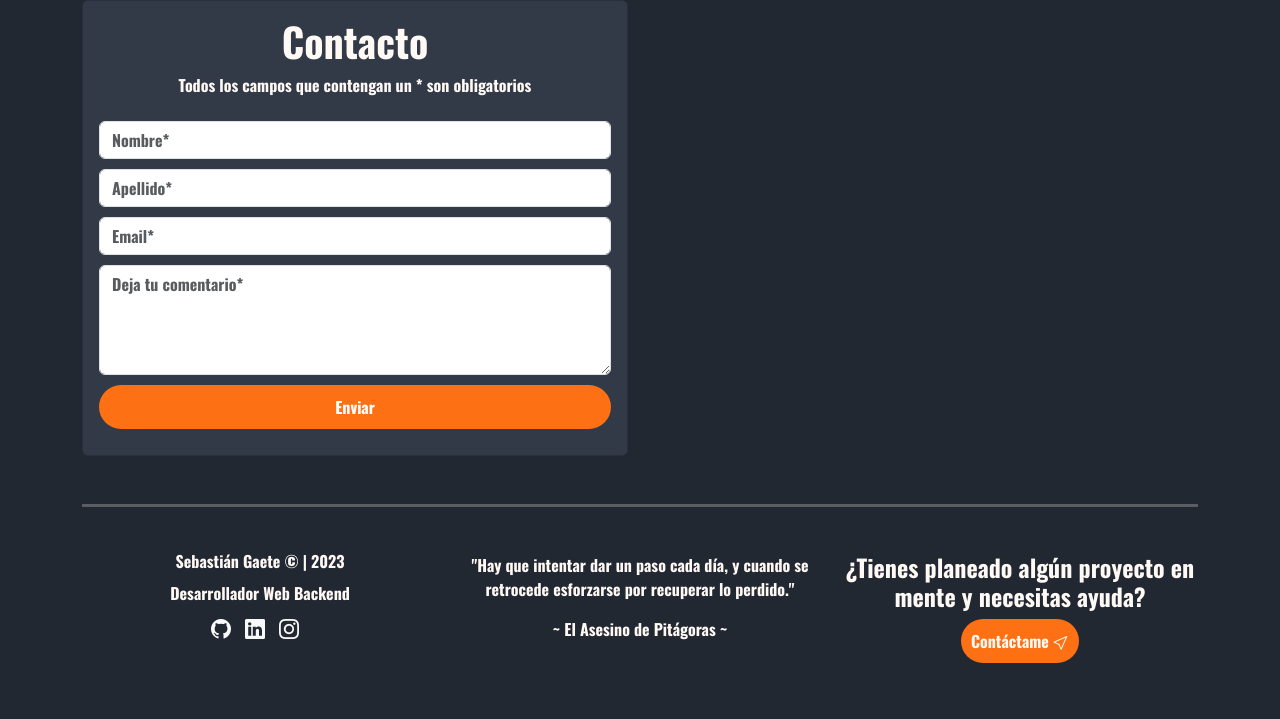
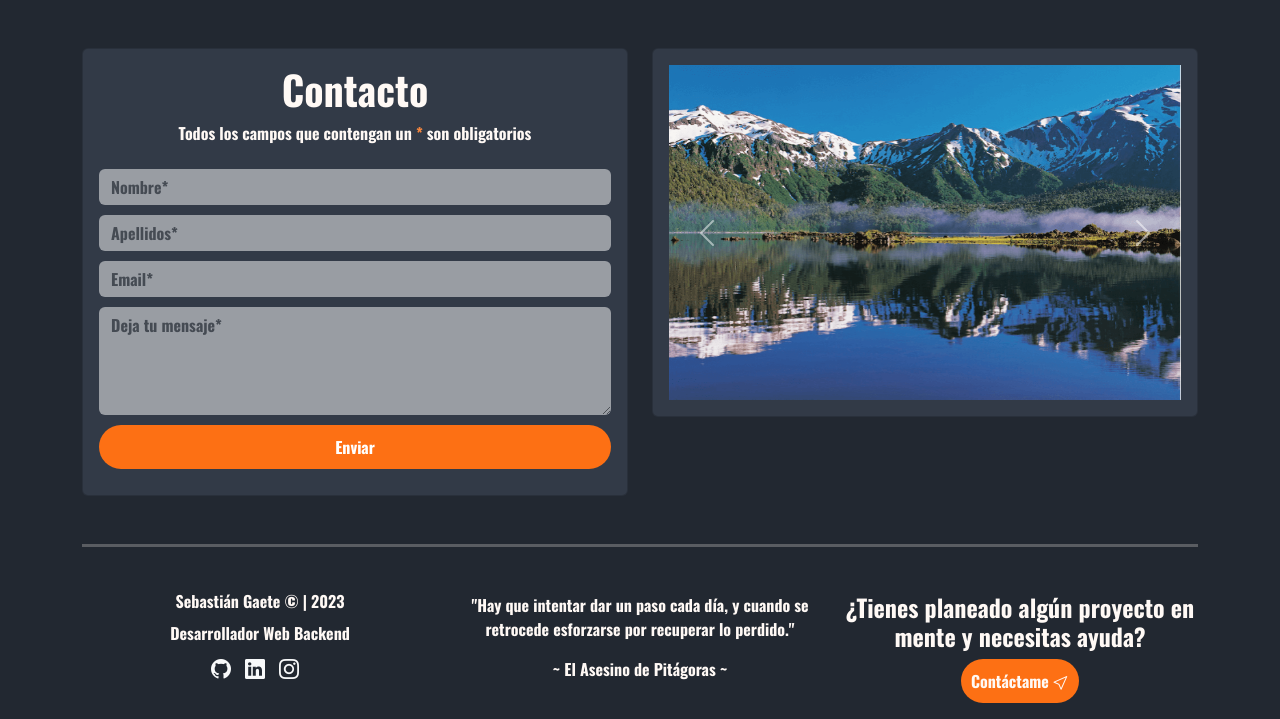
Before and after one commit to SebastianGaete/Portafolio, a Django app: page /contact/ in a window 1280 px wide. Shown: the part 92-811 px from the top of the page. Before the commit the page ends 755 px from the top, so only its background shows below. Run offline with Django 4.2, Linux system fonts and the light colour scheme.

Commit message:
Portafolio1.0.4

```diff
--- a/myportfolio/static/css/style.css
+++ b/myportfolio/static/css/style.css
@@ -197,12 +197,32 @@ li{
 }
 
 
-/*  CONTACT FORMULARIO  */
+/*  CONTACT & COMENT FORMULARIO */
 .card_formulario{
     background-color: var(--fondo2);
 }
 
 .campo_input{
-    max-width: 600px;
     margin-bottom: 10px;
 }
+@media (max-width: 834px ){
+    .carrusel{
+        visibility: collapse;
+    }
+}
+
+/* <div class="col col-lg-6">
+            <form method="POST" class="card card-body card_formulario text-center">
+                <h1>Comentarios</h1>
+                {% csrf_token %}
+
+                <label for="usuario"></label>
+                <input class="form-control campo_input opacity-50 shadow-none border-0" type="text" name="usuario" id="usuario" placeholder="nombre (opcional)">
+
+                <label for="contenido"></label>
+                <textarea class="form-control campo_input opacity-50 shadow-none border-0" name="contenido" id="contenido" rows="4" placeholder="Deja tu comentario*"></textarea>
+
+                <button class="btn btn-secondary campo_input button_contact">Comentar</button>
+
+            </form>
+        </div> */
--- a/myportfolio/templates/index.html
+++ b/myportfolio/templates/index.html
@@ -1,8 +1,7 @@
 {% extends 'layouts/layout.html' %}
+{% load static %}
 
-{% load static %}
 {% block content %}
-
 <!-- Index -->
 <section>
     <div class="container">
@@ -36,8 +35,6 @@
         </div>
     </div>
 </section>
-
-
 
 <!-- Proyectos -->
 <section>
--- a/myportfolio/templates/pages/about.html
+++ b/myportfolio/templates/pages/about.html
@@ -3,6 +3,7 @@
 
 {% block content %}
 
+<section>
     <div class="container mt-5">
         <div class="row">
             <div class="col">
@@ -54,6 +55,6 @@
             </div>
         </div>
     </div>
-
+</section>
 
 {% endblock %}
--- a/myportfolio/templates/pages/contact.html
+++ b/myportfolio/templates/pages/contact.html
@@ -1,26 +1,28 @@
 {% extends 'layouts/layout.html' %}
+{% load static %}
 
 {% block content %}
 
-<div class="container">
+<section>
+    <div class="container mt-5">
         <div class="row">
-        <div class="col col-lg-6 m-0">
+            <div class="col col-lg-6 col-md-12 col-sm-12 col-12">
                 <form method="POST" class="card card-body card_formulario text-center">
                     <h1>Contacto</h1>
-                <p class="mb-4">Todos los campos que contengan un * son obligatorios</p>
+                    <p class="mb-4">Todos los campos que contengan un <span class="skills">*</span> son obligatorios</p>
                     {% csrf_token %}
 
                     <label for="nombre"></label>
-                <input class="form-control campo_input" type="text" name="nombre" id="nombre" placeholder="Nombre*">
+                    <input class="form-control campo_input opacity-50 shadow-none border-0 type="text" name="nombre" id="nombre" placeholder="Nombre*">
 
                     <label for="apellidos"></label>
-                <input class="form-control campo_input" type="text" name="apellidos" id="apellidos" placeholder="Apellido*">
+                    <input class="form-control campo_input opacity-50 shadow-none border-0" type="text" name="apellidos" id="apellidos" placeholder="Apellidos*">
 
                     <label for="email"></label>
-                <input class="form-control campo_input" type="email" name="email" id="email" placeholder="Email*">
+                    <input class="form-control campo_input opacity-50 shadow-none border-0" type="email" name="email" id="email" placeholder="Email*">
 
                     <label for="mensaje"></label>
-                <textarea class="form-control campo_input" name="mensaje" id="mensaje" rows="4" placeholder="Deja tu comentario*"></textarea>
+                    <textarea class="form-control campo_input opacity-50 shadow-none border-0" name="mensaje" id="mensaje" rows="4" placeholder="Deja tu mensaje*"></textarea>
 
                     <button class="btn btn-secondary campo_input button_contact">Enviar</button>
 
@@ -52,10 +54,37 @@
                       </div>
                     {% endif %}
                 </form>
+            </div>
 
+            <div class="col col-lg-6 col-md-12 col-sm-12 col-12">
+                <div class="card card-body card_formulario">
+                    <div id="carouselExampleIndicators" class="carousel slide" data-bs-ride="carousel">
+                        <div class="carousel-inner">
+                          <div class="carousel-item active">
+                            <img src="{% static 'images/paisaje1.jpg' %}" class="w-100" alt="...">
+                          </div>
+                          <div class="carousel-item">
+                            <img src="{% static 'images/paisaje2.jpg' %}" class="d-block w-100" alt="...">
+                          </div>
+                          <div class="carousel-item">
+                            <img src="{% static 'images/paisaje3.jpg' %}" class="d-block w-100" alt="...">
+                          </div>
+                        </div>
+                        <button class="carousel-control-prev" type="button" data-bs-target="#carouselExampleIndicators" data-bs-slide="prev">
+                          <span class="carousel-control-prev-icon" aria-hidden="true"></span>
+                          <span class="visually-hidden">Previous</span>
+                        </button>
+                        <button class="carousel-control-next" type="button" data-bs-target="#carouselExampleIndicators" data-bs-slide="next">
+                          <span class="carousel-control-next-icon" aria-hidden="true"></span>
+                          <span class="visually-hidden">Next</span>
+                        </button>
                       </div>
                 </div>
             </div>
 
+        </div>
+    </div>
+
+</section>
 
 {% endblock %}
--- a/myportfolio/urls.py
+++ b/myportfolio/urls.py
@@ -5,5 +5,6 @@ urlpatterns = [
     path('', home, name='home'),
     path('about/', about, name='about'),
     path('detail_project/<int:id>', detail_project, name='detail_project'),
-    path('contact/', contact, name='contact')
+    path('contact/', contact, name='contact'),
+    path('comentario/', comentario, name='comentario')
 ]
--- a/myportfolio/views.py
+++ b/myportfolio/views.py
@@ -14,7 +14,6 @@ def detail_project(request, id):
     return render(request, 'pages/detail_project.html', {'detalle':detalle})
 
 
-
 def contact(request):
     if request.method == 'POST':
         try:
@@ -23,7 +22,6 @@ def contact(request):
             email = request.POST['email']
             mensaje = request.POST['mensaje']
             campos = nombre, apellidos, email, mensaje
-            print(campos)
             for i in campos:
                 if i == '':
                     raise Exception
@@ -39,3 +37,8 @@ def contact(request):
 
     else:
         return render(request, 'pages/contact.html')
+
+
+def comentario(request):
+
+    return render(request, 'pages/contact.html')
```
Also changed, not shown: myportfolio/models.py (+9 -0 lines), myportfolio/static/images/paisaje1.jpg (added), myportfolio/static/images/paisaje2.jpg (added), myportfolio/static/images/paisaje3.jpg (added). Lines whose indentation alone changed are shown as unchanged.
